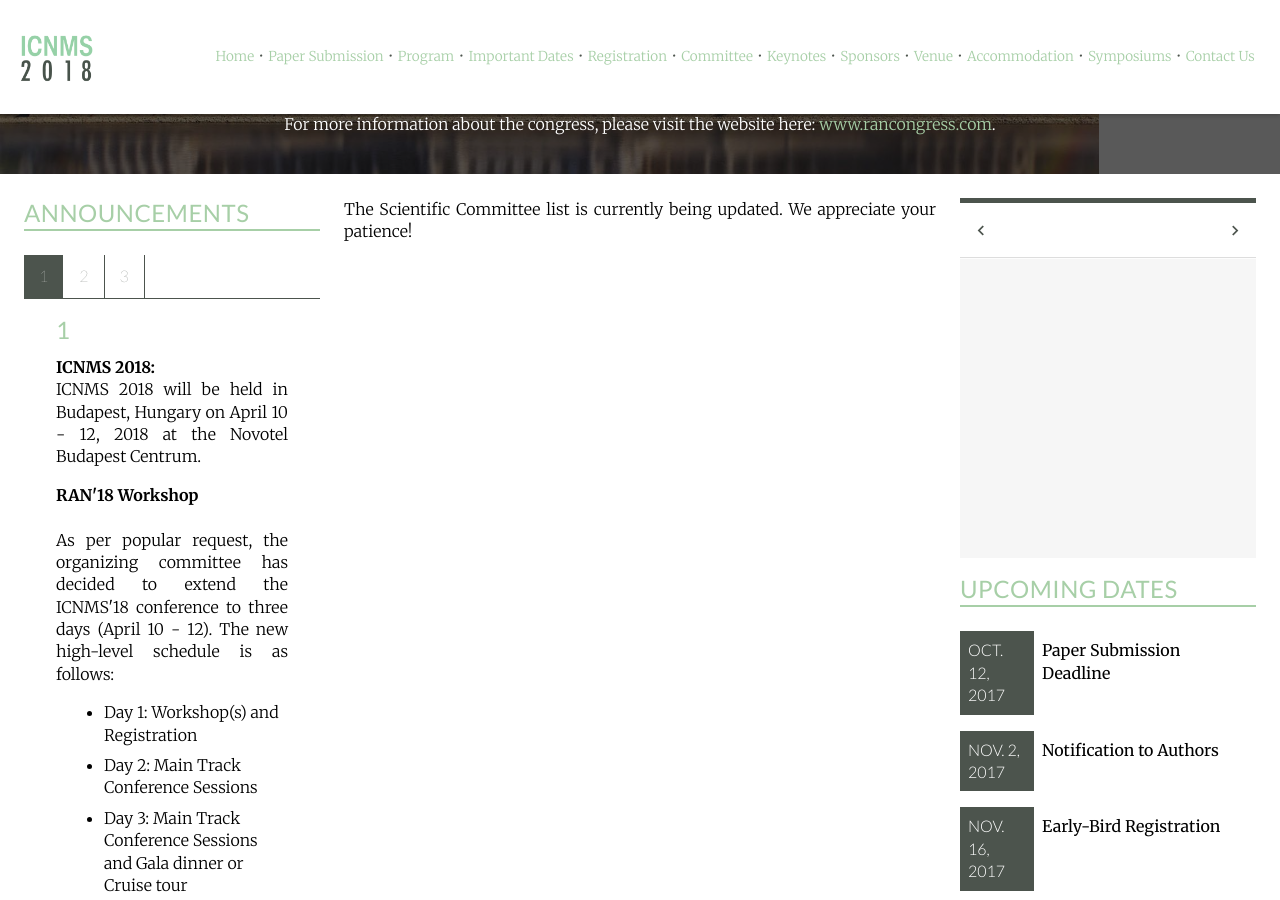
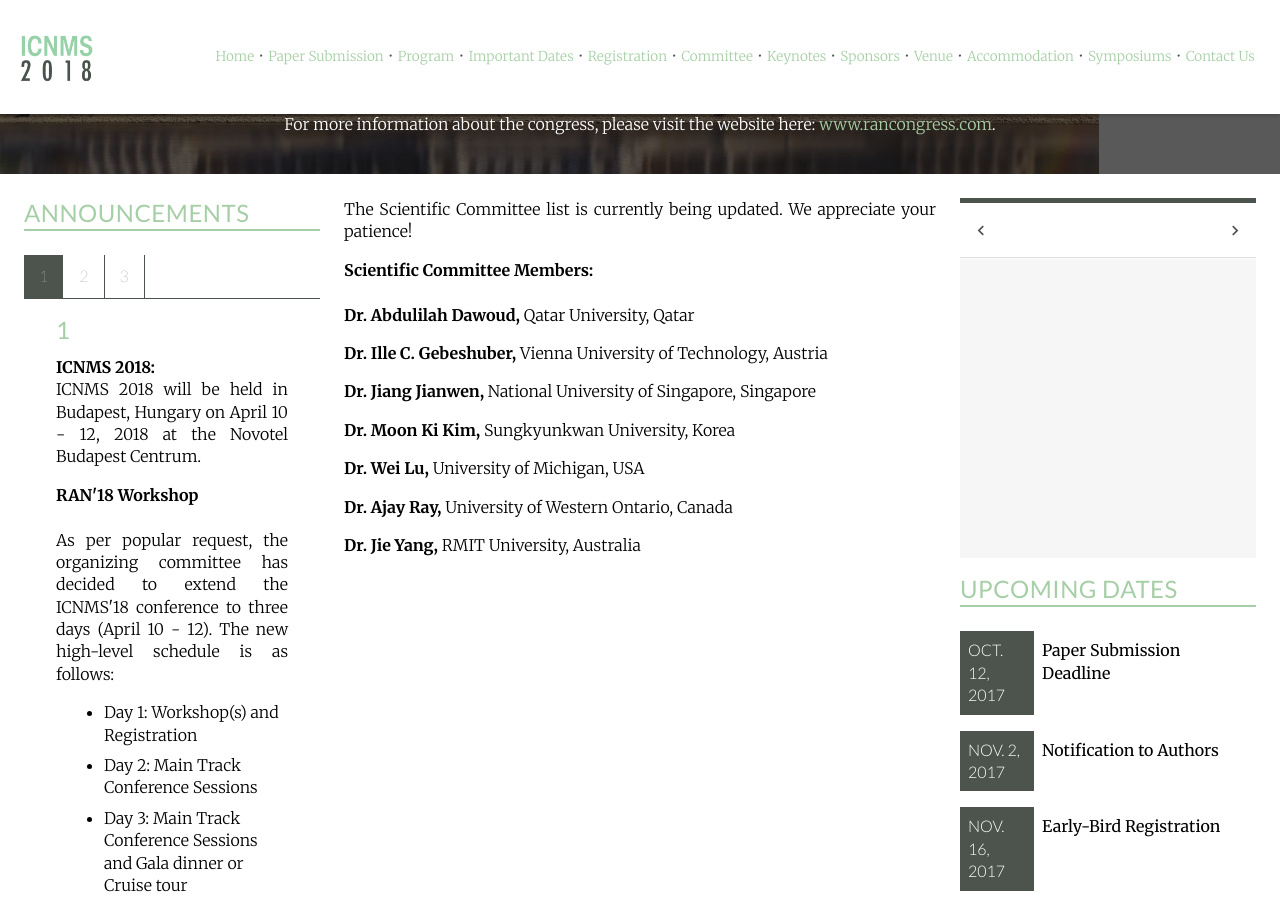
Before and after one commit to intaset/icnms, a Jekyll site: the page built from committee.html, in a window 1280 px wide and 900 px high, scrolled down 333 px. Built offline with Jekyll 4.4.1, drawn with Linux system fonts in a browser that asks for light colours; nearby versions of some CDN libraries; Markdown is read by kramdown in place of the engine named in the settings; comment, search, counter and statistics services are not loaded.

Commit message:
sc update

```diff
--- a/committee.html
+++ b/committee.html
@@ -9,16 +9,14 @@ keyword: nanotechnology modeling, nanotechnology simulation, molecular dynamic s
   <div class="unit-spacer content">
     <p class="body">The Scientific Committee list is currently being updated. We appreciate your patience!</p>
 
-    <!-- <p class="bold">Scientific Committee Members:</p><br>
+    <p class="bold">Scientific Committee Members:</p><br>
 
-    <p class="body"><b>Dr. Tapio Ala-Nissilä,</b> Aalto Univeristy, Finland</p>
-    <p class="body"><b>Dr. Xijun Hu,</b> Hong Kong University of Science and Technology, Hong Kong</p>
-    <p class="body"><b>Dr. Jiang Jianwen,</b> National University of Singapore, Singapore</p>
-    <p class="body"><b>Dr. Moon Ki Kim,</b> Sungkyunkwan University, Korea</p>
-    <p class="body"><b>Dr. Wei Lu,</b> University of Michigan, USA</p>
-    <p class="body"><b>Dr. Risto Nieminen,</b> Aalto Univeristy, Finland</p>
-    <p class="body"><b>Dr. Pavle Radovanovic,</b> University of Waterloo, Canada</p>
-    <p class="body"><b>Dr. Ajay Ray,</b> University of Western Ontario, Canada</p>
-    <p class="body"><b>Dr. Jie Yang,</b> RMIT University, Australia</p> -->
+    <p class="body"><b>Dr. Abdulilah Dawoud,</b> Qatar University, Qatar </p>
+    <p class="body"><b>Dr. Ille C. Gebeshuber,</b> Vienna University of Technology, Austria </p>
+    <p class="body"><b>Dr. Jiang Jianwen,</b> National University of Singapore, Singapore </p>
+    <p class="body"><b>Dr. Moon Ki Kim,</b> Sungkyunkwan University, Korea </p>
+    <p class="body"><b>Dr. Wei Lu,</b> University of Michigan, USA </p>
+    <p class="body"><b>Dr. Ajay Ray,</b> University of Western Ontario, Canada </p>
+    <p class="body"><b>Dr. Jie Yang,</b> RMIT University, Australia </p>
   </div>
   </div>
```
Also changed, not shown: 1 other file.
